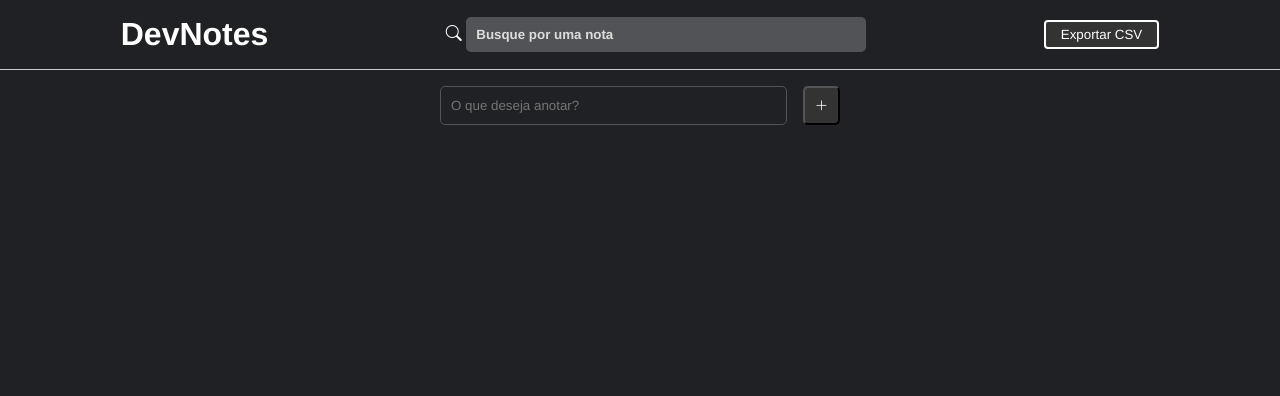
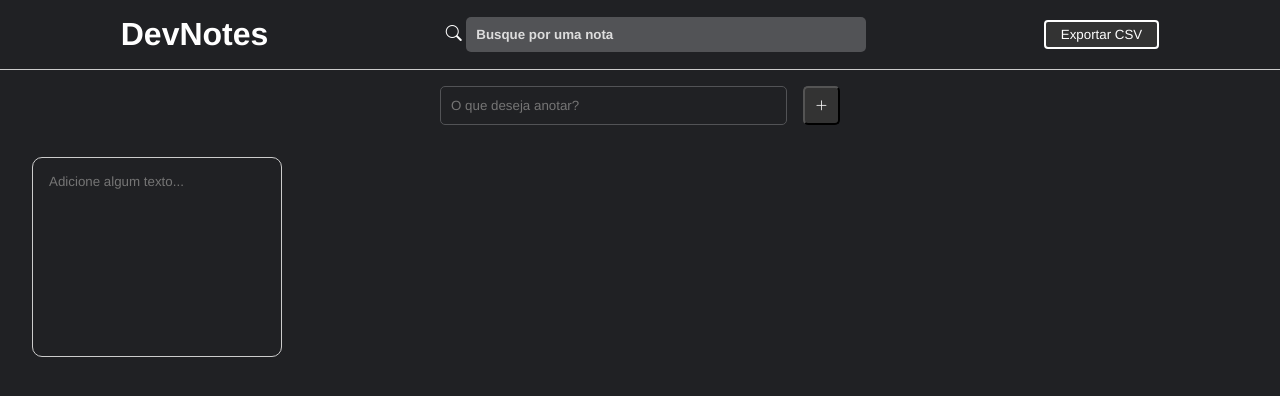
Before and after one commit to joaovitorio7/clone-googlekeep-js, a plain HTML site: page index.html in a window 1280 px wide. Both pictures are taken after a click on the button 821 px from the left and 105 px from the top of the page. Drawn offline with nearby package versions, Linux system fonts and the light colour scheme; some icons are missing.

Commit message:
Elementos, funcoes e eventos base1

```diff
--- a/index.html
+++ b/index.html
@@ -12,7 +12,7 @@
     <!-- Estilos -->
     <link rel="stylesheet" href="css/styles.css" />
     <!-- JS -->
-    <script src="js/script.js" defer></script>
+    <script src="js/scripts.js" defer></script>
 </head>
 <body>
     <header>
--- a/js/scripts.js
+++ b/js/scripts.js
@@ -0,0 +1,43 @@
+// Elementos
+const notesContainer = document.querySelector("#notes-container");
+
+const noteInput = document.querySelector("#note-content");
+
+const addNoteBtn = document.querySelector(".add-note");
+
+// Funções
+function addNote() {
+  const noteObject = {
+    id: generateId(),
+    content: noteInput.value,
+    fixed: false,
+  };
+
+  const noteElement = createNote(noteObject.id, noteObject.content);
+
+  notesContainer.appendChild(noteElement);
+}
+
+function generateId() {
+  return Math.floor(Math.random() * 5000);
+}
+
+function createNote(id, content, fixed) {
+
+  const element = document.createElement("div")
+
+  element.classList.add("note")
+
+  const textarea = document.createElement("textarea")
+
+  textarea.value = content
+
+  textarea.placeholder = "Adicione algum texto..."
+
+  element.appendChild(textarea)
+
+  return element;
+}
+
+// Eventos
+addNoteBtn.addEventListener("click", () => addNote());
```
